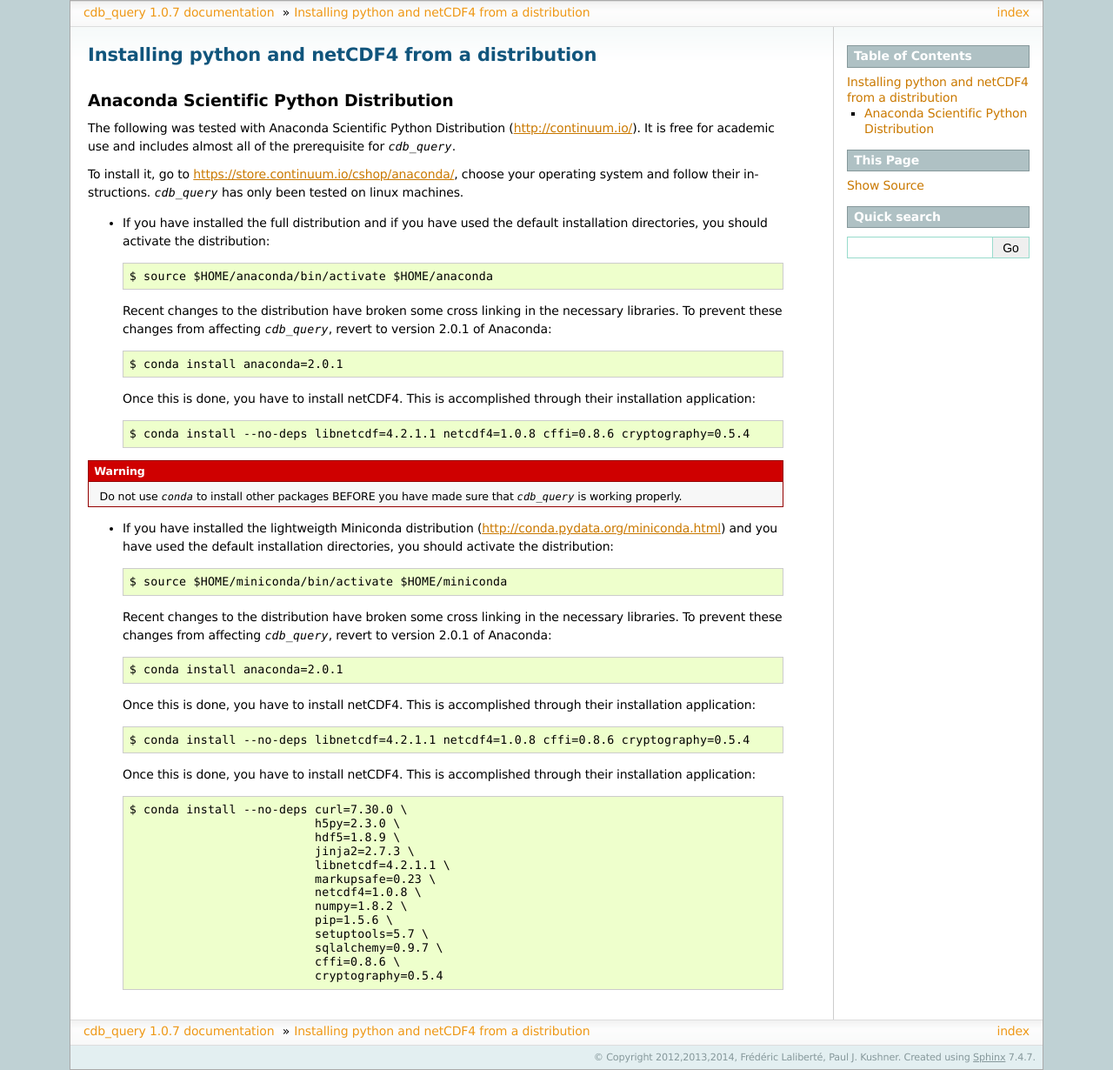
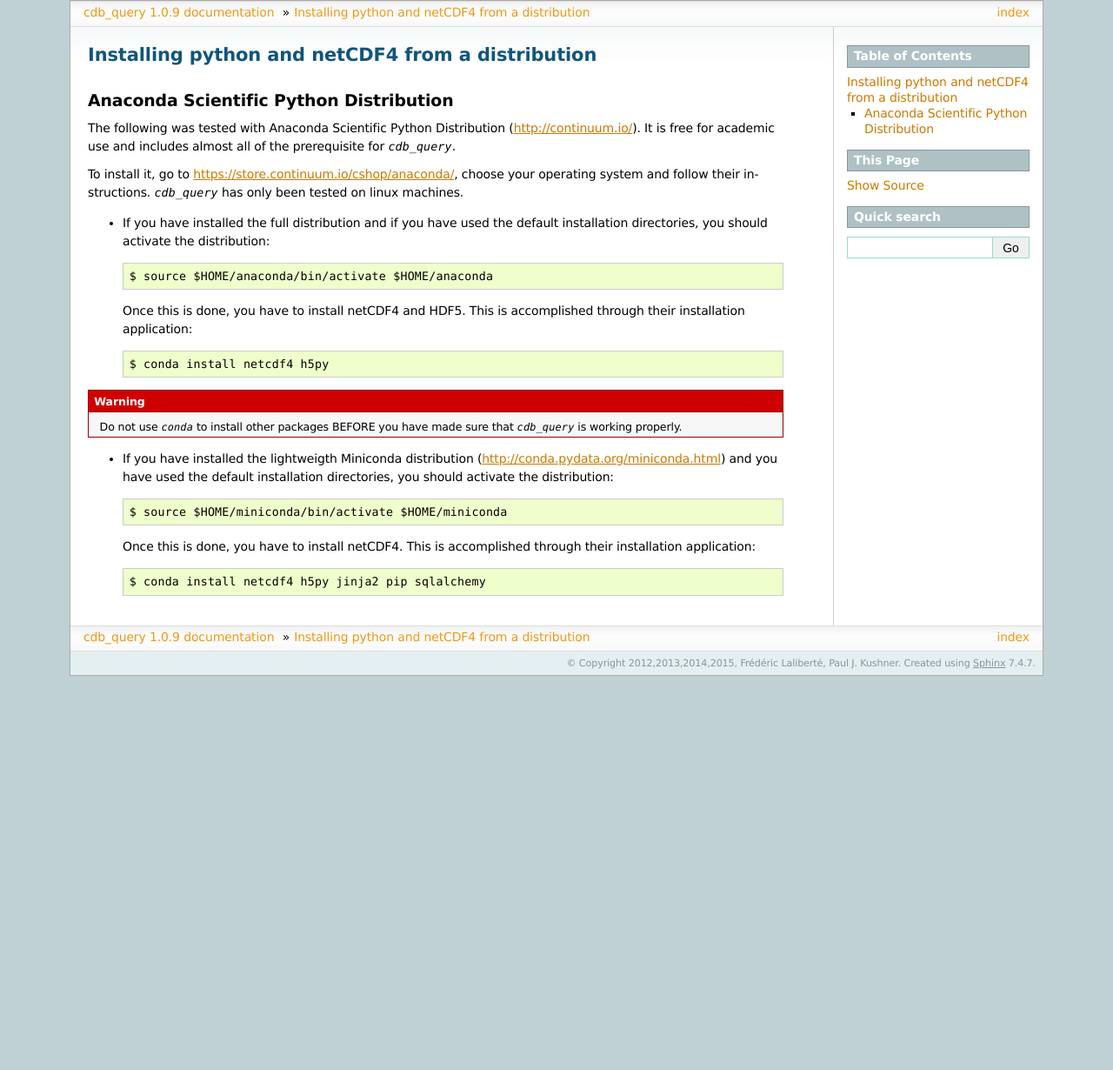
Before and after one commit to laliberte/cdb_query, a Sphinx documentation site: the page built from docs/install_distro.rst, in a window 1280 px wide. Shown: the whole page at 87% size. Built offline with Sphinx 7.4.7, drawn with Linux system fonts in a browser that asks for light colours; after the commit the page ends 900 px from its top, so only the background shows below that.

Commit message:
Fixed a critical bug

```diff
--- a/docs/conf.py
+++ b/docs/conf.py
@@ -41,7 +41,7 @@ master_doc = 'index'
 
 # General information about the project.
 project = u'cdb_query'
-copyright = u'2012,2013,2014, Frédéric Laliberté, Paul J. Kushner'
+copyright = u'2012,2013,2014,2015, Frédéric Laliberté, Paul J. Kushner'
 
 # The version info for the project you're documenting, acts as replacement for
 # |version| and |release|, also used in various other places throughout the
@@ -50,7 +50,7 @@ copyright = u'2012,2013,2014, Frédéric Laliberté, Paul J. Kushner'
 # The short X.Y version.
 version = '1.0'
 # The full version, including alpha/beta/rc tags.
-release = '1.0.7'
+release = '1.0.9'
 
 # The language for content autogenerated by Sphinx. Refer to documentation
 # for a list of supported languages.
--- a/docs/install_distro.rst
+++ b/docs/install_distro.rst
@@ -17,54 +17,22 @@ and follow their instructions. `cdb_query` has only been tested on linux machine
 
     $ source $HOME/anaconda/bin/activate $HOME/anaconda
 
-  Recent changes to the distribution have broken some cross linking in the necessary libraries. To
-  prevent these changes from affecting `cdb_query`, revert to version 2.0.1 of Anaconda::
-
-    $ conda install anaconda=2.0.1
-
-  Once this is done, you have to install netCDF4. This is accomplished through their installation
+  Once this is done, you have to install netCDF4 and HDF5. This is accomplished through their installation
   application::
 
-    $ conda install --no-deps libnetcdf=4.2.1.1 netcdf4=1.0.8 cffi=0.8.6 cryptography=0.5.4
+    $ conda install netcdf4 h5py
 
 .. warning:: Do not use `conda` to install other packages BEFORE you have made sure that `cdb_query` is working properly.
 
-..
-    Miniconda Fix
-    ^^^^^^^^^^^^^
 - If you have installed the lightweigth Miniconda distribution (http://conda.pydata.org/miniconda.html) and you have used the default installation directories,
   you should activate the distribution::
 
     $ source $HOME/miniconda/bin/activate $HOME/miniconda
 
-  Recent changes to the distribution have broken some cross linking in the necessary libraries. To
-  prevent these changes from affecting `cdb_query`, revert to version 2.0.1 of Anaconda::
-
-    $ conda install anaconda=2.0.1
-
   Once this is done, you have to install netCDF4. This is accomplished through their installation
   application::
 
-    $ conda install --no-deps libnetcdf=4.2.1.1 netcdf4=1.0.8 cffi=0.8.6 cryptography=0.5.4
-
-
-  Once this is done, you have to install netCDF4. This is accomplished through their installation
-  application::
-
-    $ conda install --no-deps curl=7.30.0 \
-                              h5py=2.3.0 \
-                              hdf5=1.8.9 \
-                              jinja2=2.7.3 \
-                              libnetcdf=4.2.1.1 \
-                              markupsafe=0.23 \
-                              netcdf4=1.0.8 \
-                              numpy=1.8.2 \
-                              pip=1.5.6 \
-                              setuptools=5.7 \
-                              sqlalchemy=0.9.7 \
-                              cffi=0.8.6 \
-                              cryptography=0.5.4
-
+    $ conda install netcdf4 h5py jinja2 pip sqlalchemy
 
 ..
     Canopy Enthought Python Distribution
--- a/setup.py
+++ b/setup.py
@@ -14,7 +14,7 @@ from setuptools import setup, find_packages
 package_name='cdb_query'
 setup(
        name = package_name,
-       version = "1.0.9rc1",
+       version = "1.0.10",
        packages=[package_name],
        package_dir = {package_name: 'lib'},
 #
```
Also changed, not shown: 3 other files.
